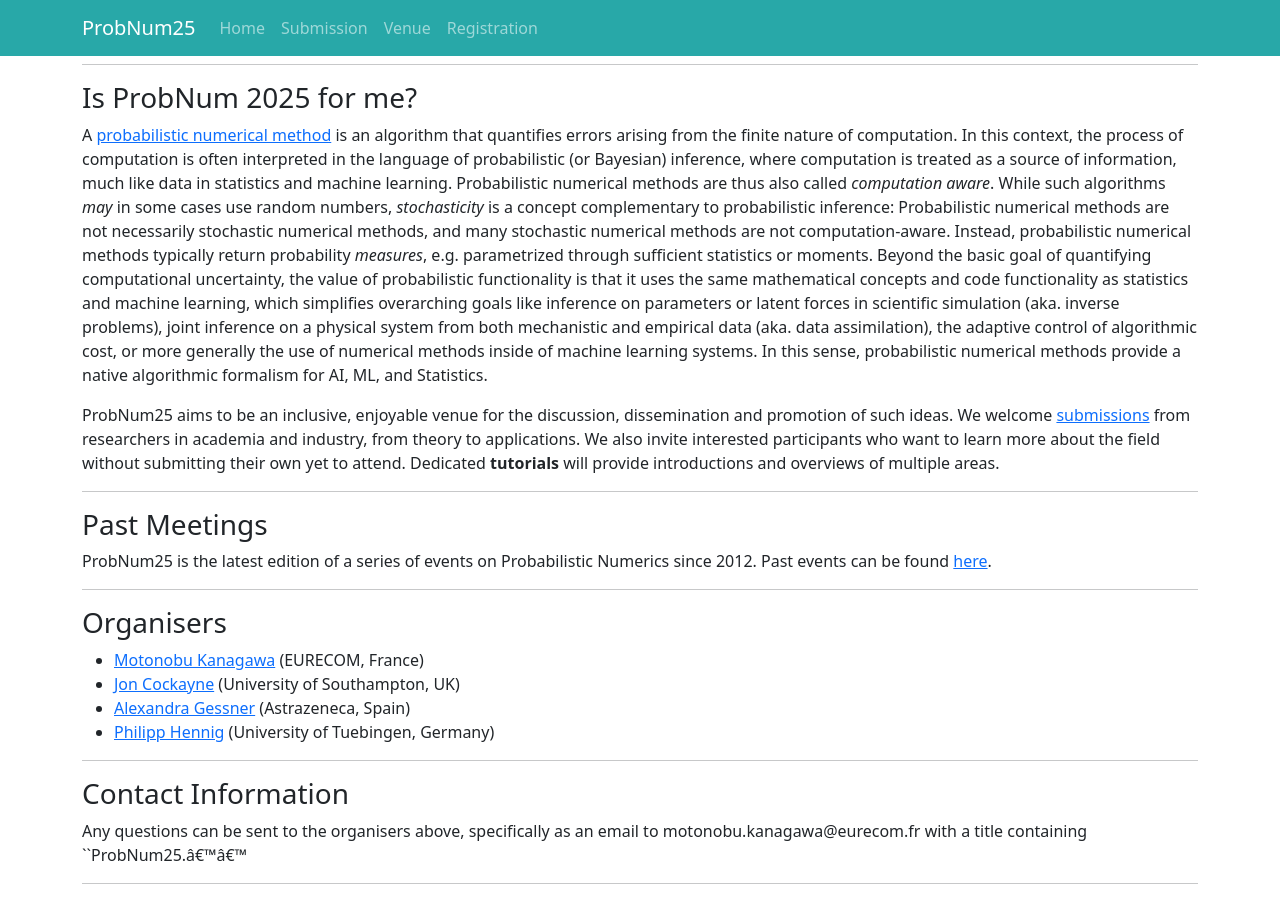
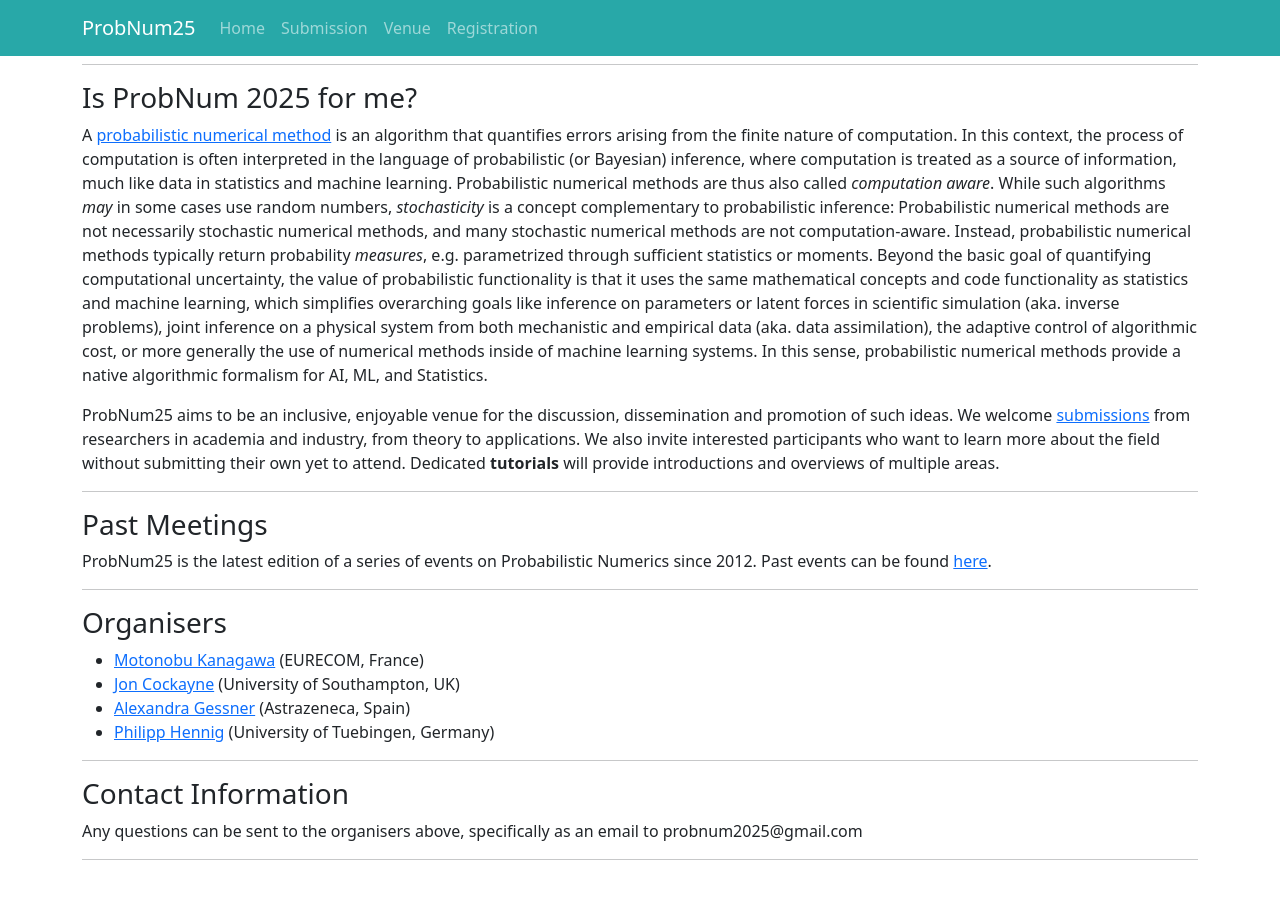
Before and after one commit to probnum2026/probnum2026.github.io, a Jekyll site: the page built from index.md, in a window 1280 px wide and 900 px high, scrolled down 869 px. Built offline with Jekyll 4.4.1, drawn with Linux system fonts in a browser that asks for light colours; nearby versions of some CDN libraries; after the commit the page ends 1745 px from its top, so only the background shows below that.

Commit message:
Update index.md

```diff
--- a/index.md
+++ b/index.md
@@ -42,6 +42,6 @@ ProbNum25 is the latest edition of a series of events on Probabilistic Numerics
 
 ---
 ### Contact Information
-Any questions can be sent to the organisers above, specifically as an email to motonobu.kanagawa@eurecom.fr with a title containing ``ProbNum25.''
+Any questions can be sent to the organisers above, specifically as an email to probnum2025@gmail.com
 
 ---
```
